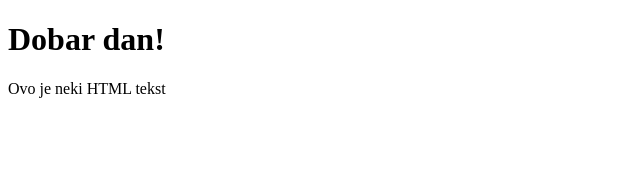
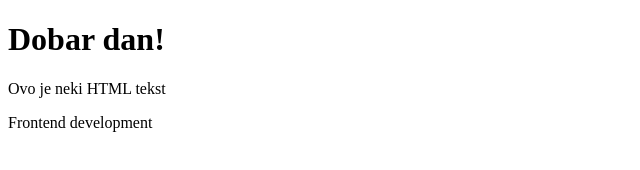
Before and after one commit to Mevlida14/test-frontend-development, a plain HTML site: page index.html in a window 1280 px wide. Shown: the whole page, without its empty margins (0-640 px from the left). Drawn offline with Linux system fonts and the light colour scheme.

Commit message:
add new item

```diff
--- a/index.html
+++ b/index.html
@@ -6,6 +6,6 @@
     <body>
         <h1>Dobar dan! </h1>
         <p>Ovo je neki HTML tekst</p>
-
+        <P>Frontend development</P>
      </body>
 </html>
```
